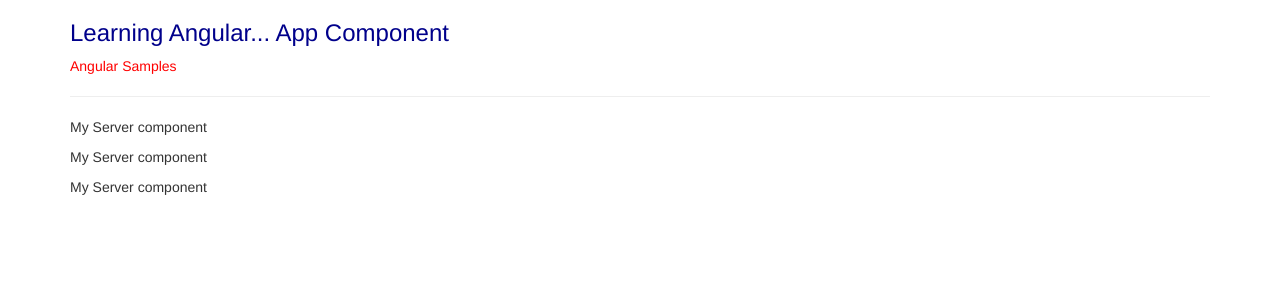
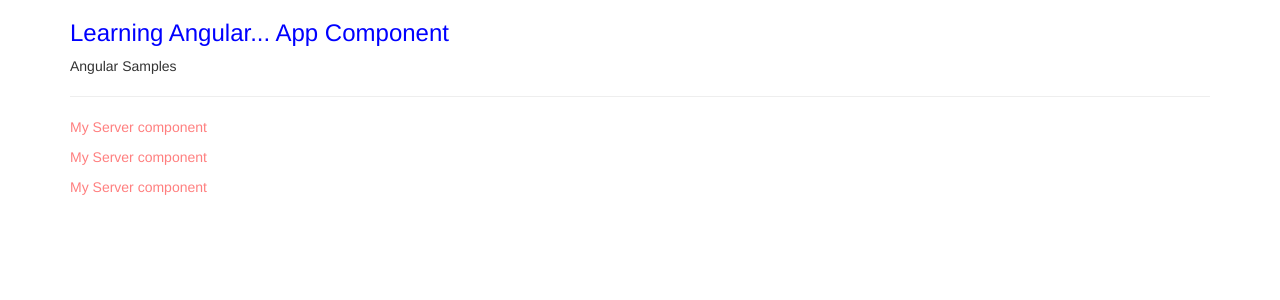
Before and after one commit to phantom-mayavi/my-angular-app, an Angular app: page / in a window 1280 px wide. Shown: the top 300 px of the page. Built offline with nearby package versions, Linux system fonts and the light colour scheme.

Commit message:
components & styles

```diff
--- a/src/app/app.component.html
+++ b/src/app/app.component.html
@@ -5,6 +5,8 @@
       <p>Angular Samples</p>
       <hr>
       <app-servers></app-servers>
+      <!--<div app-servers></div>-->
+      <!--<div class="app-servers"></div>-->
     </div>
   </div>
 </div>
--- a/src/app/app.component.ts
+++ b/src/app/app.component.ts
@@ -3,9 +3,17 @@
 @Component({
   selector: 'app-root',
   templateUrl: './app.component.html',
-  styleUrls: ['./app.component.css']
+  //styleUrls: ['./app.component.css']
+  styles: [`
+    h3 {
+      color: blue;
+    }
+    p {
+      animation: ease-in-out;
+    }
+  `]
 })
 export class AppComponent {
-  title = 'the World of Phantom !!!';
-  name = '';
+  //title = 'the World of Phantom !!!';
+  //name = '';
 }
--- /dev/null
+++ b/src/app/server/server.component.css
@@ -0,0 +1,7 @@
+.fade {
+  opacity: 0.5;
+  color: red;
+}
+.fade:hover {
+  opacity: 1;
+}
--- a/src/app/server/server.component.html
+++ b/src/app/server/server.component.html
@@ -1 +1 @@
-<p>My Server component</p>
+<p class="fade">My Server component</p>
--- a/src/app/server/server.component.ts
+++ b/src/app/server/server.component.ts
@@ -2,7 +2,8 @@
 
 @Component({
   selector: 'app-server',
-  templateUrl: './server.component.html'
+  templateUrl: './server.component.html',
+  styleUrls: ['./server.component.css']
 })
 export class ServerComponent {
 
--- a/src/app/servers/servers.component.html
+++ b/src/app/servers/servers.component.html
@@ -1,2 +1,3 @@
 <app-server></app-server>
 <app-server></app-server>
+<app-server></app-server>
--- a/src/app/servers/servers.component.ts
+++ b/src/app/servers/servers.component.ts
@@ -2,13 +2,15 @@
 
 @Component({
   selector: 'app-servers',
-  //templateUrl: './servers.component.html',
+  //selector: '[app-servers]',
+  //selector: '.app-servers',
+  templateUrl: './servers.component.html',
   //template: '<app-server></app-server><app-server></app-server>',
-  template: `
+  /*template: `
     <app-server></app-server>
     <app-server></app-server>
     <app-server></app-server>
-  `,
+  `,*/
   styleUrls: ['./servers.component.css']
 })
 export class ServersComponent implements OnInit {
```
